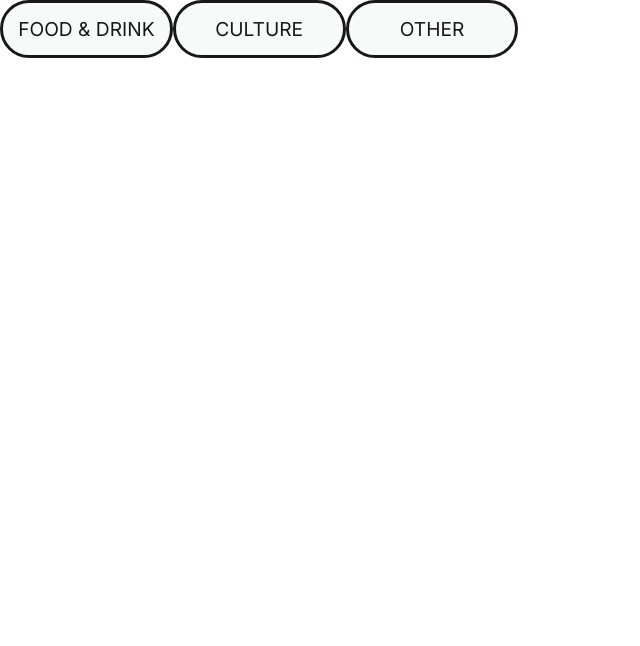
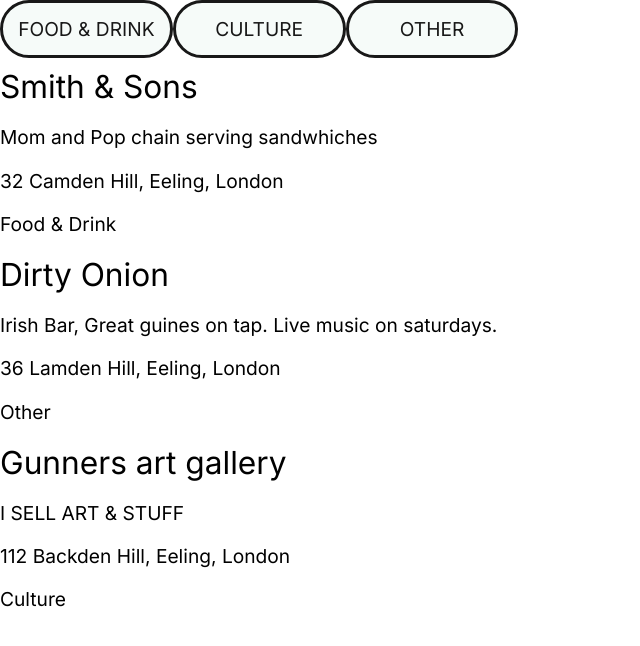
Before and after one commit to nology-tech/local, a React (Create React App) app: page /filter in a window 1280 px wide. Shown: the top 646 px of the page, without its empty margins (0-640 px from the left). Built offline with nearby package versions, Linux system fonts and the light colour scheme.

Commit message:
filters working together

```diff
--- a/src/components/Filter/Filter.jsx
+++ b/src/components/Filter/Filter.jsx
@@ -1,12 +1,14 @@
 import "./Filter.scss";
 import Button from "../Button/Button";
 import favArray from "../../data/favourites";
-import { useState } from "react";
+import { useEffect, useState } from "react";
 
 const Filter = () => {
   const [foodDrinkFilter, setFoodDrinkFilter] = useState(false);
   const [cultureFilter, setCultureFilter] = useState(false);
   const [otherFilter, setOtherFilter] = useState(false);
+
+  const [allCardsArr, setallCardsArr] = useState(favArray);
 
   const handleClickFoodDrink = () => {
     setFoodDrinkFilter(!foodDrinkFilter);
@@ -20,22 +22,28 @@ const Filter = () => {
     setOtherFilter(!otherFilter);
   };
 
-  const favFilter = favArray.filter((fav) => {
-    if (foodDrinkFilter === true) {
-      return fav.category.includes("Food & Drink");
-    } else if (cultureFilter === true) {
-      return fav.category.includes("Culture");
-    } else if (otherFilter === true) {
-      return fav.category.includes("Other");
-    }
-  });
+  const filteredCard = (foodDrinkFilter, cultureFilter, otherFilter) => {
+    console.log(foodDrinkFilter, cultureFilter, otherFilter);
+    const filteredArr = favArray.filter(
+      (fav) =>
+        (foodDrinkFilter ? fav.category.includes("Food & Drink") : true) &&
+        (cultureFilter ? fav.category.includes("Culture") : true) &&
+        (otherFilter ? fav.category.includes("Other") : true)
+    );
+    return setallCardsArr(filteredArr);
+  };
 
-  const FavCardJSX = favFilter.map((card) => {
+  useEffect(() => {
+    filteredCard(foodDrinkFilter, cultureFilter, otherFilter);
+  }, [foodDrinkFilter, cultureFilter, otherFilter]);
+
+  const FavCardJSX = allCardsArr.map((card) => {
     return (
       <div key={card.id}>
         <h2>{card.name}</h2>
         <p>{card.description}</p>
         <p>{card.address}</p>
+        <p>{card.category}</p>
       </div>
     );
   });
```
